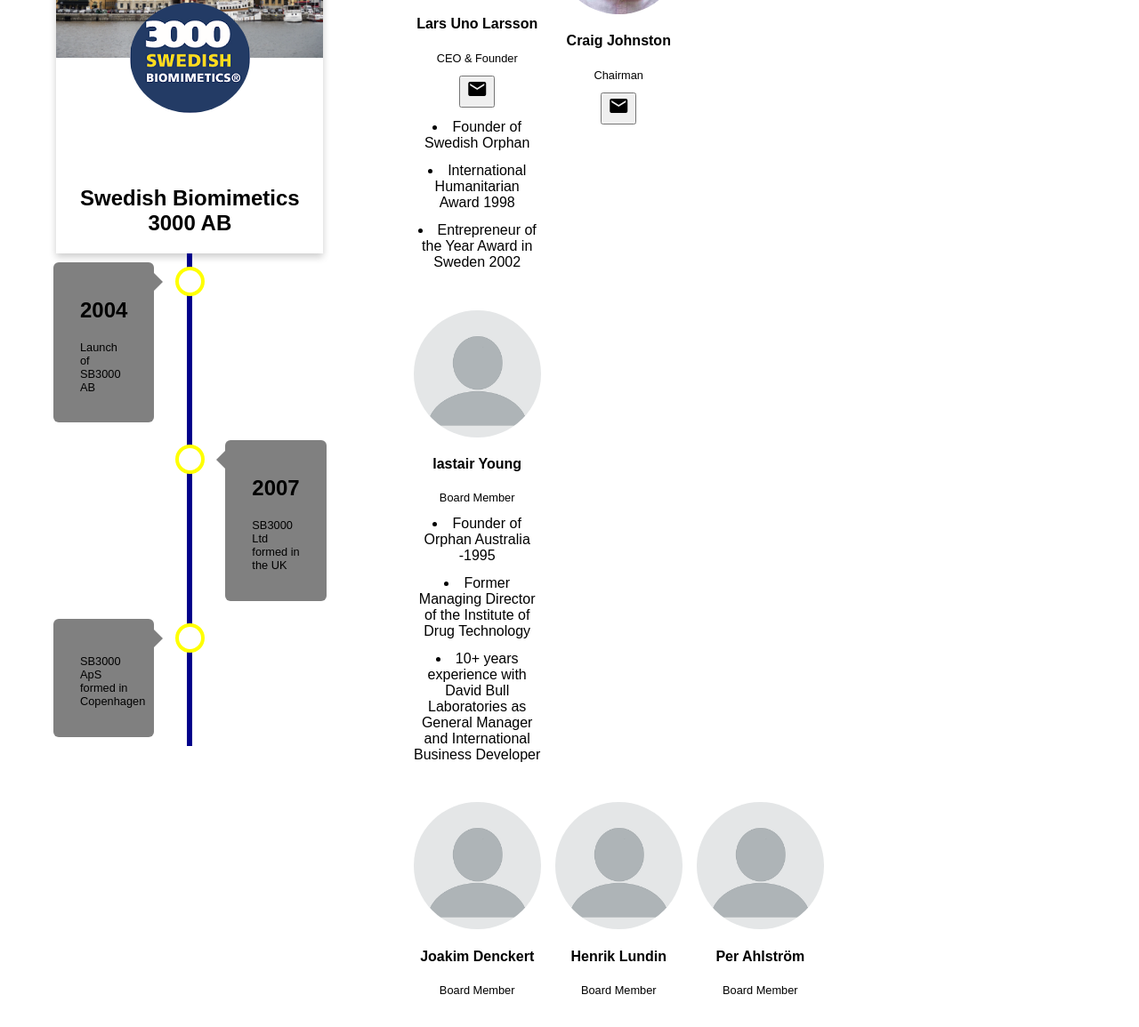
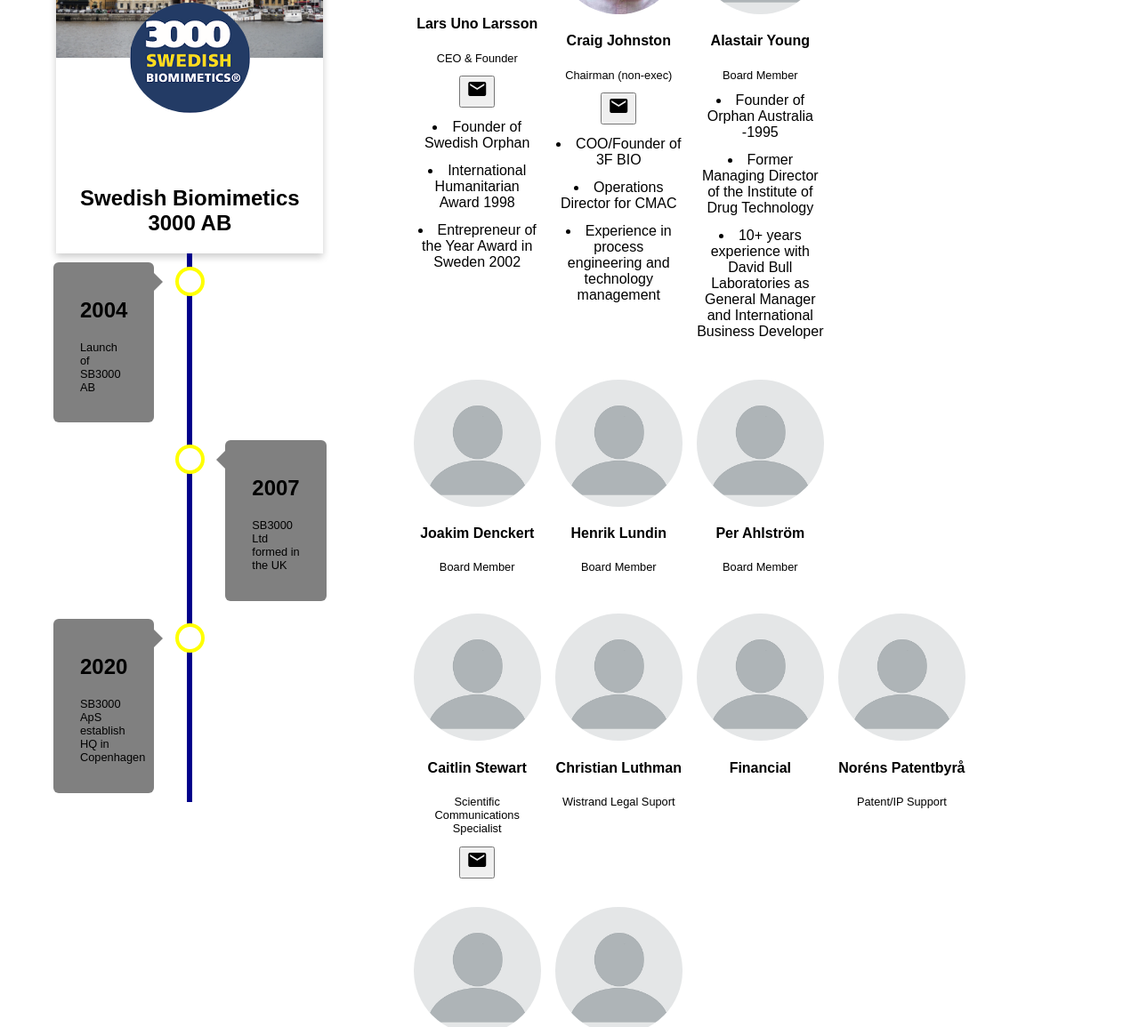
Before and after one commit to JTennants/SB3000, a plain HTML site: page team.html in a window 1280 px wide. Shown: the part 221-1376 px from the top of the page at 89% size. Drawn offline with Linux system fonts and the light colour scheme.

Commit message:
Update team.html

```diff
--- a/team.html
+++ b/team.html
@@ -52,11 +52,12 @@
             </div>
     </div>
 	<div class="container left">
-       	 <div class="content">
-            <h2></h2>
-            <p>SB3000 ApS formed in Copenhagen</p>
-        </div>
+        <div class="content">
+            <h2>2020</h2>
+            <p>SB3000 ApS establish HQ in Copenhagen</p>
+            </div>
     </div>
+
 
     </div>
 
@@ -92,25 +93,21 @@
                 <div class="tainer">
 		<img src="assets\Craig Johnston.png" alt="Craig Johnston" style="border-radius: 50%; display: block; margin-left: auto; margin-right: auto;">
                    <p> <h4>Craig Johnston</h4>
-			<p>Chairman</p> </p>
+			<p>Chairman (non-exec)</p> </p>
 			 <p><a href = "mailto:craig.johnston@swedishbiomimetics3000.com"> <button style="font-size:24px"> <i class="material-icons">email</i></button></a></p>
-
-
-
+	 <p><li>COO/Founder of 3F BIO</li></p>
+	 <p><li>Operations Director for CMAC </li></p>
+	 <p><li>Experience in process engineering and technology management</li></p>
 
 
 	</div>
         </div>
 
-
-</div>
-	 <div class="row">
-
  <div class="column">
 
                <div class="tainer">
 		<img src="assets\person.png" alt="" style="border-radius: 50%; display: block; margin-left: auto; margin-right: auto;">
-                    <h4>lastair Young</h4>
+                    <h4>Alastair Young</h4>
 		       <p>Board Member</p>
                     <p class = "title"></p>
 		       <p><li> Founder of Orphan Australia -1995 </li></p>
@@ -188,7 +185,8 @@
 
                 <div class="tainer">
 		<img src="assets\person.png" alt="" style="border-radius: 50%; display: block; margin-left: auto; margin-right: auto;">
-			<h4>Legal</h4>
+			<h4>Christian Luthman</h4>
+			<p> Wistrand Legal Suport </p>
                     <p class = "title"></p>
 
 
@@ -216,8 +214,8 @@
 
                        <div class="tainer">
 		<img src="assets\person.png" alt="" style="border-radius: 50%; display: block; margin-left: auto; margin-right: auto;">
-                    <h4>Patent</h4>
-
+                    <h4>Noréns Patentbyrå</h4>
+	         <p> Patent/IP Support</p>
                     <p class = "title"></p>
 
 
@@ -242,6 +240,7 @@
                     <h4>Zsolt Lavotha</h4>
                     <p>CEO of µLot technologies</p>
               <button style="font-size:24px"> <i class="material-icons">email</i></button>
+			   <p><a href = "mailto:z.lavotha@sb3000.tech"> <button style="font-size:24px"> <i class="material-icons">email</i></button></a></p>
                     <p class = "title"></p>
 
 
```
